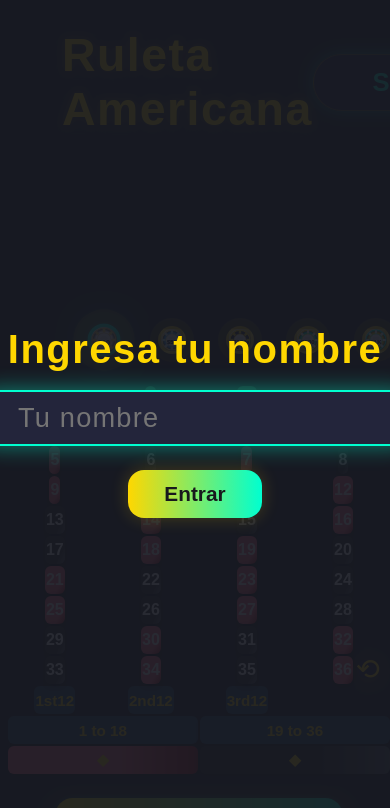
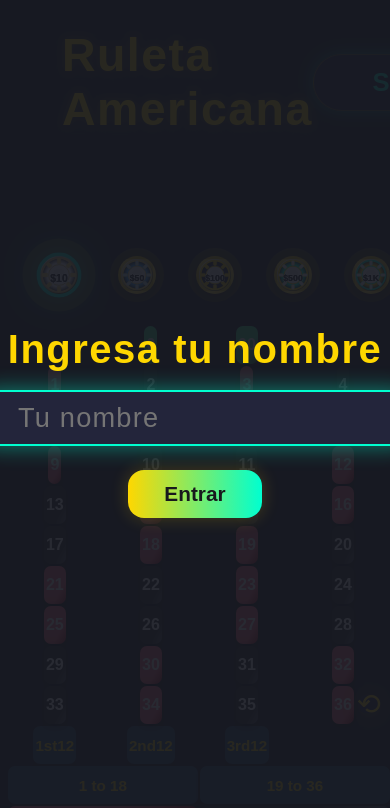
Before and after one commit to Shxheld/RuletaOnline, a website: page ruletaonline1/public/player.html in a window 390 px wide. Shown: the top 808 px of the page. Drawn offline with nearby package versions, Linux system fonts and the light colour scheme; no server answers.

Commit message:
Update style.css

```diff
--- a/ruletaonline1/public/style.css
+++ b/ruletaonline1/public/style.css
@@ -478,7 +478,7 @@ body.slot #slot-bg { display: block !important; }
     width: 100vw !important;
     margin: 0 !important;
     padding: 0 !important;
-    align-items: flex-end !important; /* Centra más hacia la derecha */
+    align-items: flex-end !important;
     display: flex !important;
     flex-direction: column !important;
   }
@@ -497,16 +497,16 @@ body.slot #slot-bg { display: block !important; }
   .casilla-bet-outer,
   .casilla-bet {
     font-size: 1em !important;
-    height: 28px !important;
-    min-height: 28px !important;
-    border-radius: 6px !important;
-    padding: 0 1px !important;
+    height: 38px !important;
+    min-height: 38px !important;
+    border-radius: 7px !important;
+    padding: 0 2px !important;
     box-sizing: border-box !important;
     min-width: 0 !important;
   }
   .casilla-num.cero-doble {
-    height: 28px !important;
-    min-height: 28px !important;
+    height: 38px !important;
+    min-height: 38px !important;
     font-size: 1em !important;
     grid-column: span 1 !important;
   }
@@ -519,18 +519,17 @@ body.slot #slot-bg { display: block !important; }
     grid-column: 3 / span 1 !important;
     grid-row: 1 !important;
   }
-  /* Docenas: cada una ocupa 4/3 columnas (aprox 1.33 columnas) */
-  .mesa-casino .casilla-bet-outer.dozen:nth-of-type(1) { /* 1st12 */
+  .mesa-casino .casilla-bet-outer.dozen:nth-of-type(1) {
     grid-column: 1 / span 1 !important;
     grid-row: 11 !important;
     width: 100% !important;
   }
-  .mesa-casino .casilla-bet-outer.dozen:nth-of-type(2) { /* 2nd12 */
+  .mesa-casino .casilla-bet-outer.dozen:nth-of-type(2) {
     grid-column: 2 / span 1 !important;
     grid-row: 11 !important;
     width: 100% !important;
   }
-  .mesa-casino .casilla-bet-outer.dozen:nth-of-type(3) { /* 3rd12 */
+  .mesa-casino .casilla-bet-outer.dozen:nth-of-type(3) {
     grid-column: 3 / span 2 !important;
     grid-row: 11 !important;
     width: 100% !important;
@@ -539,14 +538,13 @@ body.slot #slot-bg { display: block !important; }
   .casilla-bet-outer.lowhigh,
   .casilla-bet-outer.red,
   .casilla-bet-outer.black {
-    height: 23px !important;
-    min-height: 23px !important;
+    height: 28px !important;
+    min-height: 28px !important;
     font-size: 0.95em !important;
-    border-radius: 5px !important;
+    border-radius: 6px !important;
     padding: 0 !important;
     margin: 0 !important;
   }
-  /* Mitades y colores ocupan 2 columnas cada uno */
   .mesa-casino .casilla-bet-outer.lowhigh[data-casilla-ficha="low"] {
     grid-column: 1 / span 2 !important;
     grid-row: 12 !important;
@@ -567,7 +565,7 @@ body.slot #slot-bg { display: block !important; }
     grid-row: 13 !important;
     width: 100% !important;
   }
-  /* Fichas sobrepuestas mucho más pequeñas */
+  /* Fichas sobrepuestas MUY pequeñas y con animación */
   .apuesta-ficha {
     width: 11px !important;
     height: 11px !important;
@@ -577,16 +575,24 @@ body.slot #slot-bg { display: block !important; }
     left: 50% !important;
     top: 50% !important;
     transform: translate(-50%, -50%) !important;
+    animation: fichaDrop 0.5s cubic-bezier(.23,1.56,.63,1) 1 !important;
   }
+  /* Selector de fichas: tamaño cómodo para tocar */
   .ficha, .ficha svg {
-    width: 22px !important;
-    height: 22px !important;
-    min-width: 22px !important;
-    min-height: 22px !important;
+    width: 32px !important;
+    height: 32px !important;
+    min-width: 32px !important;
+    min-height: 32px !important;
   }
   #deshacerBtn, #deshacerBtn.cuadrado {
     width: 18px !important;
     height: 18px !important;
     font-size: 0.9em !important;
   }
+  /* Animación para fichas sobrepuestas */
+  @keyframes fichaDrop {
+    0% { transform: translate(-50%,-90%) scale(0.7); opacity: 0.2;}
+    85% { transform: translate(-50%, 8px) scale(1.11);}
+    100% { transform: translate(-50%, -50%) scale(1);}
+  }
 }
```
